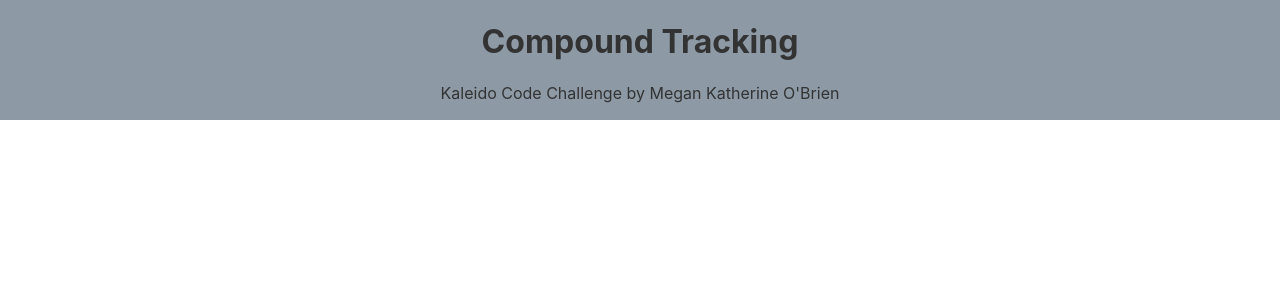
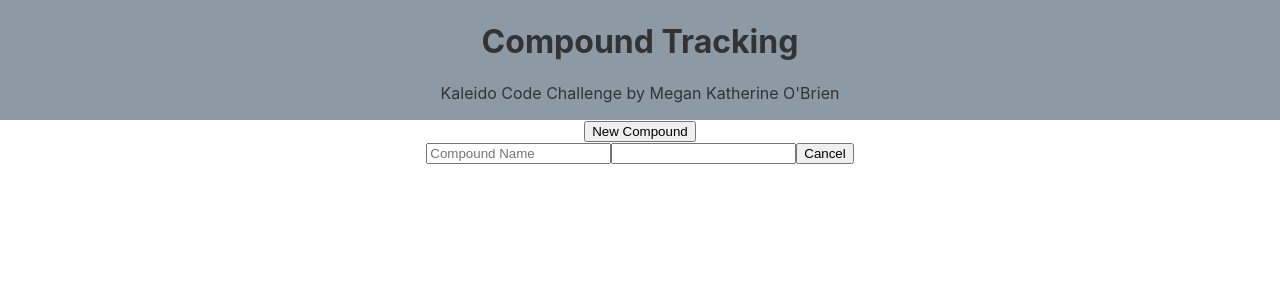
Before and after one commit to mk0b/kaleido-code-challenge, a React (Create React App) app: page / in a window 1280 px wide. Shown: the top 300 px of the page. Built offline with nearby package versions, Linux system fonts and the light colour scheme.

Commit message:
Working on RegisterCompound Component

```diff
--- a/src/components/App.js
+++ b/src/components/App.js
@@ -4,11 +4,13 @@ import './App.css';
 //TODO: Make this into a stateful component.
 
 import Header from './Header';
+import RegisterComponent from './RegisterCompound';
 
 function App() {
   return (
     <div className="App">
       <Header />
+      <RegisterComponent />
     </div>
   );
 }
--- /dev/null
+++ b/src/components/RegisterCompound.js
@@ -0,0 +1,29 @@
+import React from 'react';
+
+const RegisterCompound = () => {
+
+    //convert this to stateful?
+    //Consider using contextAPI
+    //add onchange to track form input
+    //add value to inputs
+
+    return (
+        <div className="register-compound-container">
+            <button>New Compound</button>
+            <div className="register-compound-modal">
+                <form>
+                    <input
+                        id="compoundName"
+                        name="compoundName"
+                        type="text"
+                        placeholder="Compound Name"
+                    />
+                    <input />
+                    <button>Cancel</button>
+                </form>
+            </div>
+        </div>
+    );
+}
+
+export default RegisterCompound;
```
